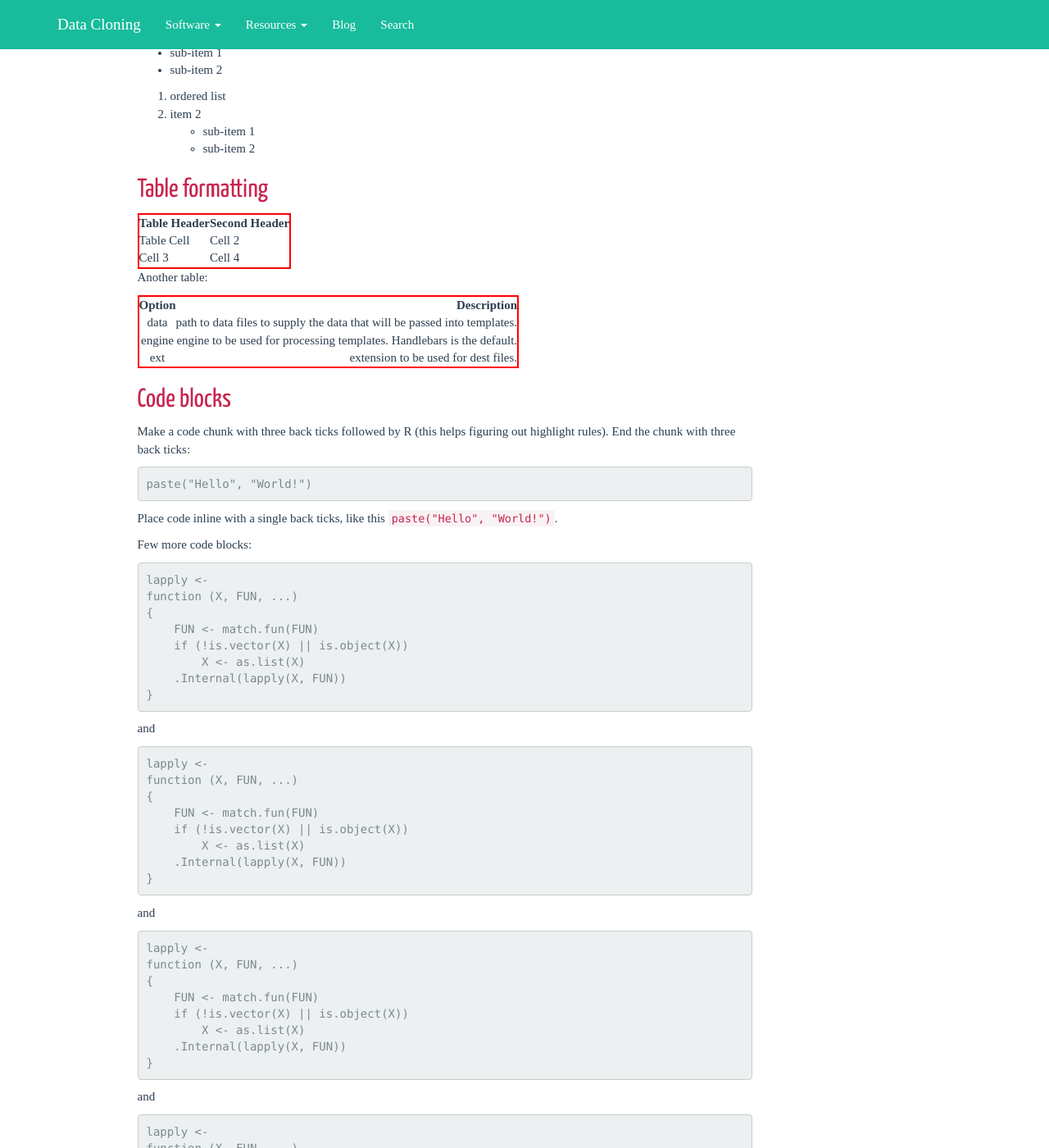
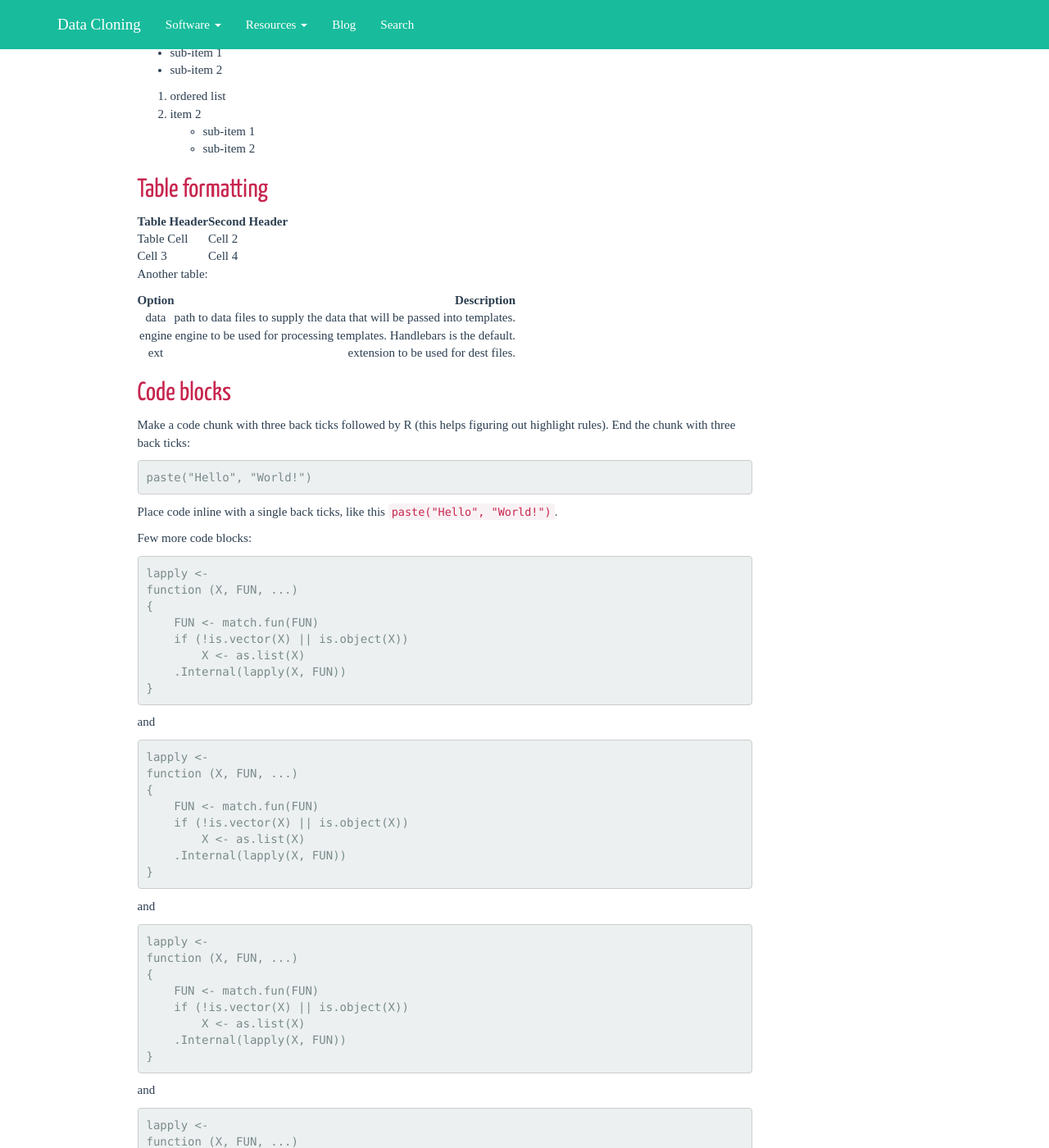
Before and after one commit to datacloning/datacloning.github.io, a Jekyll site: the page built from template.Rmd, in a window 1280 px wide and 1400 px high, scrolled down 1936 px. Shown: the whole window at 82% size. Built offline with Jekyll 4.4.1, drawn with Linux system fonts in a browser that asks for light colours; nearby versions of some CDN libraries; some web fonts are replaced; formulas are drawn with MathJax 3.

Commit message:
revoke table

```diff
--- a/_includes/_head.html
+++ b/_includes/_head.html
@@ -48,17 +48,6 @@
         font-size: 100%;
         border-left: 5px solid #c7254e;
         background-color: #f9f2f4;
-    }
-    table{
-        border-collapse: collapse;
-        border-spacing: 0;
-        border:2px solid #ff0000;
-    }
-    th{
-        border:2px solid #000000;
-    }
-    td{
-        border:1px solid #000000;
     }
 </style>
 <link rel="shortcut icon" href="{{ site.baseurl }}/favicon.ico">
```
